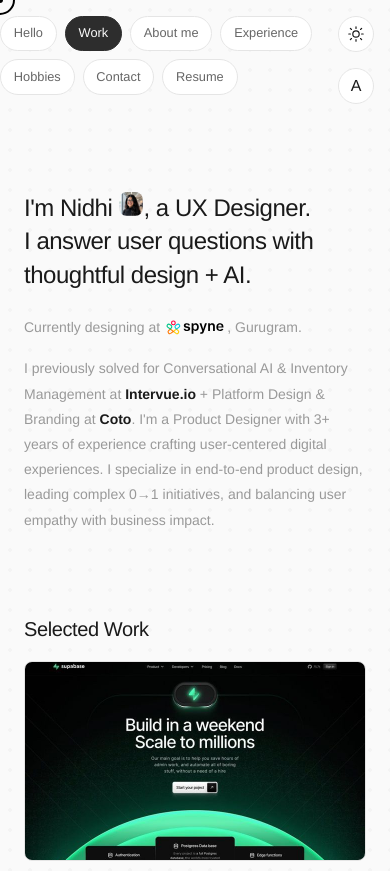
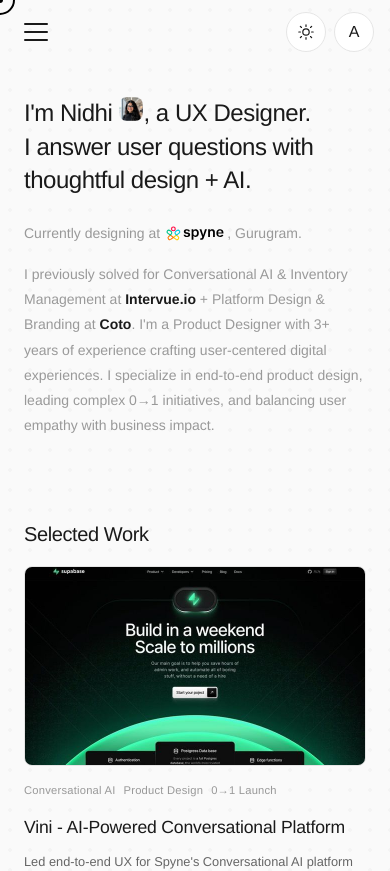
Before and after one commit to nidhisingh-1/portfolio-website, a React (Create React App) app: page / in a window 390 px wide. Shown: the top 871 px of the page. Built offline with nearby package versions, Linux system fonts and the light colour scheme.

Commit message:
mobile-view update

```diff
--- a/src/App.css
+++ b/src/App.css
@@ -210,6 +210,12 @@
   .section-header {
     margin-bottom: 1.5rem;
   }
+
+  /* Hide desktop theme/contrast toggles */
+  .App > .theme-toggle,
+  .App > .contrast-toggle {
+    display: none;
+  }
 }
 
 @media (max-width: 480px) {
--- a/src/App.js
+++ b/src/App.js
@@ -2,6 +2,7 @@
 import './App.css';
 import { ThemeProvider } from './contexts/ThemeContext';
 import Navigation from './components/Navigation';
+import MobileHeader from './components/MobileHeader';
 import Hero from './components/Hero';
 import Projects from './components/Projects';
 import About from './components/About';
@@ -12,12 +13,14 @@
 import ThemeToggle from './components/ThemeToggle';
 import ContrastToggle from './components/ContrastToggle';
 import CustomCursor from './components/CustomCursor';
+import { content } from './content';
 
 function App() {
   return (
     <ThemeProvider>
       <div className="App">
         <CustomCursor />
+        <MobileHeader navigationItems={content.navigation} />
         <ThemeToggle />
         <ContrastToggle />
         <Navigation />
--- a/src/components/ContrastToggle.css
+++ b/src/components/ContrastToggle.css
@@ -53,31 +53,34 @@
 }
 
 @media (max-width: 768px) {
-  .contrast-toggle {
-    top: 4.5rem;
-    right: 1.5rem;
-    width: 40px;
-    height: 40px;
+  /* Hide standalone desktop toggles */
+  .App > .contrast-toggle {
+    display: none;
   }
 
-  .bold-a {
-    font-size: 18px;
-  }
-
-  .contrast-toggle:hover {
-    transform: scale(1.05);
+  /* Show when inside mobile header */
+  .mobile-header .contrast-toggle {
+    display: flex !important;
+    position: relative !important;
+    top: auto !important;
+    right: auto !important;
   }
 }
 
 @media (max-width: 480px) {
-  .contrast-toggle {
-    top: 4.25rem;
-    right: 1rem;
+  /* Hide standalone desktop toggles */
+  .App > .contrast-toggle {
+    display: none;
+  }
+
+  /* Show when inside mobile header */
+  .mobile-header .contrast-toggle {
+    display: flex !important;
     width: 36px;
     height: 36px;
   }
 
-  .bold-a {
+  .mobile-header .contrast-toggle .bold-a {
     font-size: 16px;
   }
 }
--- /dev/null
+++ b/src/components/MobileHeader.css
@@ -0,0 +1,184 @@
+.mobile-header {
+  display: none;
+}
+
+@media (max-width: 768px) {
+  .mobile-header {
+    position: fixed;
+    top: 0;
+    left: 0;
+    right: 0;
+    display: flex;
+    justify-content: space-between;
+    align-items: center;
+    padding: 1rem 1.5rem;
+    z-index: 999;
+    transition: background-color 0.3s ease, box-shadow 0.3s ease;
+  }
+
+  .mobile-header.scrolled {
+    background: var(--bg-primary);
+    box-shadow: 0 2px 10px rgba(0, 0, 0, 0.05);
+    border-bottom: 1px solid var(--border);
+  }
+
+  [data-theme="dark"] .mobile-header.scrolled {
+    box-shadow: 0 2px 10px rgba(0, 0, 0, 0.3);
+  }
+
+  /* Hamburger Button */
+  .hamburger-button {
+    width: 40px;
+    height: 40px;
+    background: none;
+    border: none;
+    cursor: pointer;
+    display: flex;
+    flex-direction: column;
+    justify-content: center;
+    align-items: center;
+    gap: 6px;
+    padding: 0;
+    z-index: 1001;
+  }
+
+  .hamburger-line {
+    width: 24px;
+    height: 2px;
+    background: var(--text-primary);
+    transition: all 0.3s ease;
+    border-radius: 2px;
+  }
+
+  .hamburger-line.open:nth-child(1) {
+    transform: rotate(45deg) translateY(8px);
+  }
+
+  .hamburger-line.open:nth-child(2) {
+    opacity: 0;
+  }
+
+  .hamburger-line.open:nth-child(3) {
+    transform: rotate(-45deg) translateY(-8px);
+  }
+
+  /* Mobile Controls - Theme & Contrast side by side */
+  .mobile-controls {
+    display: flex !important;
+    gap: 0.5rem;
+    align-items: center;
+    z-index: 1001;
+  }
+
+  /* Force show buttons in mobile header */
+  .mobile-header .mobile-controls .theme-toggle,
+  .mobile-header .mobile-controls .contrast-toggle {
+    display: flex !important;
+    position: relative !important;
+    top: auto !important;
+    right: auto !important;
+    width: 40px !important;
+    height: 40px !important;
+  }
+
+  /* Hide desktop theme/contrast toggles on mobile */
+  .App > .theme-toggle,
+  .App > .contrast-toggle {
+    display: none;
+  }
+
+  /* Mobile Menu Overlay */
+  .mobile-menu-overlay {
+    position: fixed;
+    top: 0;
+    left: 0;
+    right: 0;
+    bottom: 0;
+    background: rgba(0, 0, 0, 0.5);
+    opacity: 0;
+    visibility: hidden;
+    transition: opacity 0.3s ease, visibility 0.3s ease;
+    z-index: 998;
+  }
+
+  .mobile-menu-overlay.open {
+    opacity: 1;
+    visibility: visible;
+  }
+
+  /* Mobile Menu */
+  .mobile-menu {
+    position: fixed;
+    top: 0;
+    left: 0;
+    bottom: 0;
+    width: 280px;
+    background: var(--bg-primary);
+    transform: translateX(-100%);
+    transition: transform 0.3s ease;
+    box-shadow: 2px 0 10px rgba(0, 0, 0, 0.1);
+    padding: 5rem 2rem 2rem 2rem;
+    overflow-y: auto;
+  }
+
+  .mobile-menu-overlay.open .mobile-menu {
+    transform: translateX(0);
+  }
+
+  .mobile-menu ul {
+    list-style: none;
+    padding: 0;
+    margin: 0;
+    display: flex;
+    flex-direction: column;
+    gap: 1.5rem;
+  }
+
+  .mobile-menu li {
+    margin: 0;
+  }
+
+  .mobile-menu a {
+    color: var(--text-primary);
+    text-decoration: none;
+    font-size: 1.1rem;
+    font-weight: 500;
+    display: block;
+    padding: 0.5rem 0;
+    transition: all 0.3s ease;
+  }
+
+  .mobile-menu a:hover {
+    color: #0066FF;
+    transform: translateX(8px);
+  }
+
+  [data-theme="dark"] .mobile-menu a:hover {
+    color: #00FF9F;
+  }
+
+  /* Adjust main content padding for sticky header */
+  body {
+    padding-top: 0;
+  }
+
+  section#hero {
+    padding-top: 6rem;
+  }
+}
+
+@media (max-width: 480px) {
+  .mobile-header {
+    padding: 0.75rem 1rem;
+  }
+
+  .mobile-controls .theme-toggle,
+  .mobile-controls .contrast-toggle {
+    width: 36px;
+    height: 36px;
+  }
+
+  .mobile-menu {
+    width: 260px;
+  }
+}
--- /dev/null
+++ b/src/components/MobileHeader.js
@@ -0,0 +1,73 @@
+import React, { useState, useEffect } from 'react';
+import './MobileHeader.css';
+import ThemeToggle from './ThemeToggle';
+import ContrastToggle from './ContrastToggle';
+
+const MobileHeader = ({ navigationItems }) => {
+  const [isMenuOpen, setIsMenuOpen] = useState(false);
+  const [isScrolled, setIsScrolled] = useState(false);
+
+  useEffect(() => {
+    const handleScroll = () => {
+      // Check if we've scrolled past the hero section
+      const heroSection = document.getElementById('hero');
+      if (heroSection) {
+        const heroBottom = heroSection.offsetHeight;
+        setIsScrolled(window.scrollY > heroBottom - 100);
+      }
+    };
+
+    window.addEventListener('scroll', handleScroll);
+    return () => window.removeEventListener('scroll', handleScroll);
+  }, []);
+
+  const toggleMenu = () => {
+    setIsMenuOpen(!isMenuOpen);
+  };
+
+  const closeMenu = () => {
+    setIsMenuOpen(false);
+  };
+
+  return (
+    <header className={`mobile-header ${isScrolled ? 'scrolled' : ''}`}>
+      <button
+        className="hamburger-button"
+        onClick={toggleMenu}
+        aria-label="Toggle menu"
+      >
+        <span className={`hamburger-line ${isMenuOpen ? 'open' : ''}`}></span>
+        <span className={`hamburger-line ${isMenuOpen ? 'open' : ''}`}></span>
+        <span className={`hamburger-line ${isMenuOpen ? 'open' : ''}`}></span>
+      </button>
+
+      <div className="mobile-controls">
+        <ThemeToggle />
+        <ContrastToggle />
+      </div>
+
+      {/* Mobile Menu Overlay */}
+      <div className={`mobile-menu-overlay ${isMenuOpen ? 'open' : ''}`} onClick={closeMenu}>
+        <nav className="mobile-menu" onClick={(e) => e.stopPropagation()}>
+          <ul>
+            {navigationItems.map((item) => (
+              <li key={item.id}>
+                {item.type === 'download' ? (
+                  <a href={item.url} download onClick={closeMenu}>
+                    {item.label}
+                  </a>
+                ) : (
+                  <a href={`#${item.id}`} onClick={closeMenu}>
+                    {item.label}
+                  </a>
+                )}
+              </li>
+            ))}
+          </ul>
+        </nav>
+      </div>
+    </header>
+  );
+};
+
+export default MobileHeader;
--- a/src/components/Navigation.css
+++ b/src/components/Navigation.css
@@ -75,51 +75,6 @@
 
 @media (max-width: 768px) {
   .side-menu {
-    position: relative;
-    left: auto;
-    top: auto;
-    padding: 1rem 0;
-    margin-bottom: 2rem;
-  }
-
-  .side-menu ul {
-    flex-direction: row;
-    flex-wrap: wrap;
-    gap: 1rem;
-  }
-
-  .side-menu li {
-    padding-left: 0;
-  }
-
-  .side-menu li::before {
     display: none;
   }
-
-  .side-menu a {
-    font-size: 0.875rem;
-    padding: 0.5rem 1rem;
-    background: var(--bg-secondary);
-    border: 1px solid var(--border);
-    border-radius: 20px;
-  }
-
-  .side-menu li:hover a,
-  .side-menu li.active a {
-    transform: translateX(0);
-    background: var(--accent);
-    color: var(--bg-primary);
-    border-color: var(--accent);
-  }
 }
-
-@media (max-width: 480px) {
-  .side-menu ul {
-    gap: 0.5rem;
-  }
-
-  .side-menu a {
-    font-size: 0.8rem;
-    padding: 0.4rem 0.8rem;
-  }
-}
--- a/src/components/ThemeToggle.css
+++ b/src/components/ThemeToggle.css
@@ -47,32 +47,34 @@
 }
 
 @media (max-width: 768px) {
-  .theme-toggle {
-    top: 1.25rem;
-    right: 1.5rem;
-    width: 40px;
-    height: 40px;
+  /* Hide standalone desktop toggles */
+  .App > .theme-toggle {
+    display: none;
   }
 
-  .theme-toggle svg {
-    width: 18px;
-    height: 18px;
-  }
-
-  .theme-toggle:hover {
-    transform: scale(1.05);
+  /* Show when inside mobile header */
+  .mobile-header .theme-toggle {
+    display: flex !important;
+    position: relative !important;
+    top: auto !important;
+    right: auto !important;
   }
 }
 
 @media (max-width: 480px) {
-  .theme-toggle {
-    top: 1rem;
-    right: 1rem;
+  /* Hide standalone desktop toggles */
+  .App > .theme-toggle {
+    display: none;
+  }
+
+  /* Show when inside mobile header */
+  .mobile-header .theme-toggle {
+    display: flex !important;
     width: 36px;
     height: 36px;
   }
 
-  .theme-toggle svg {
+  .mobile-header .theme-toggle svg {
     width: 16px;
     height: 16px;
   }
```
